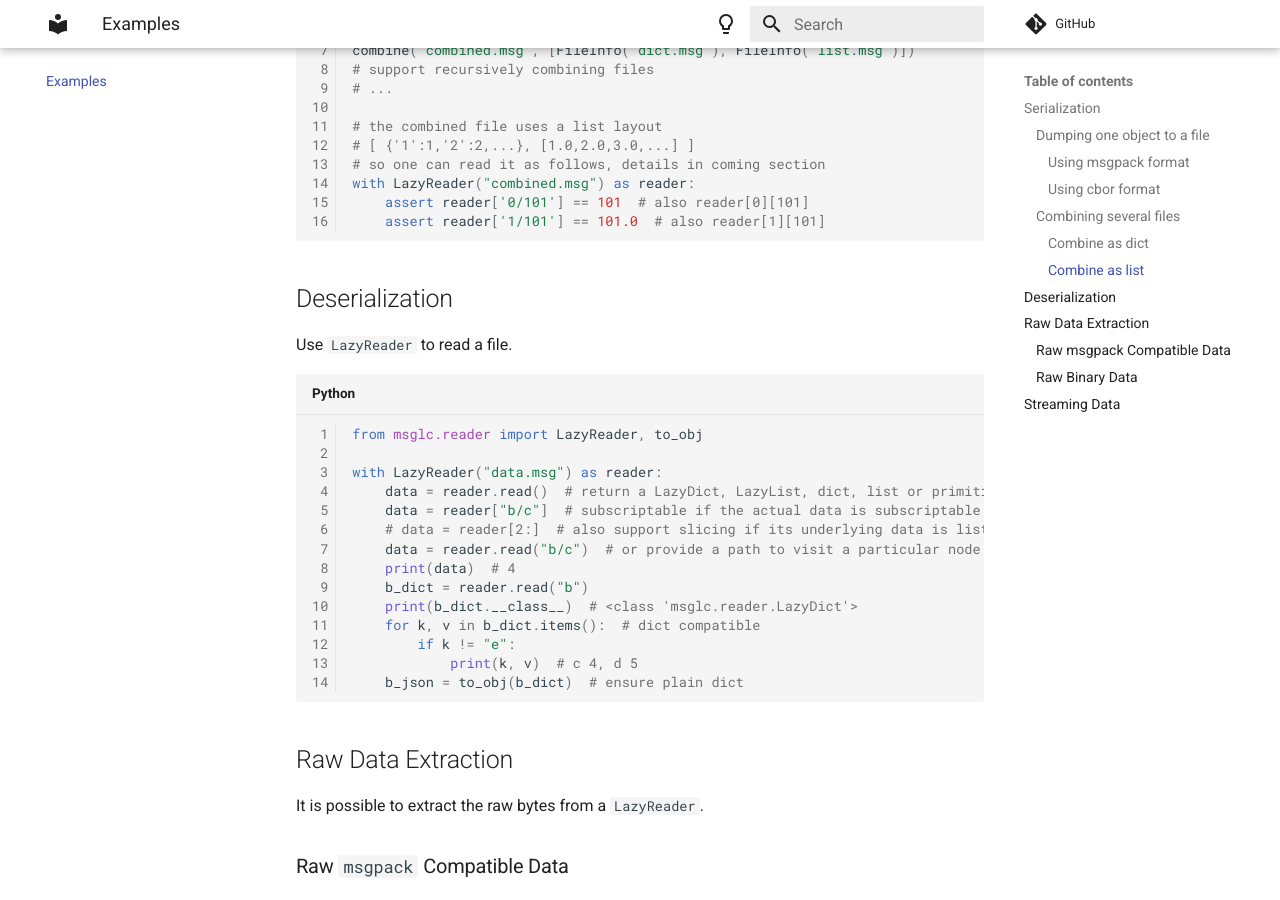
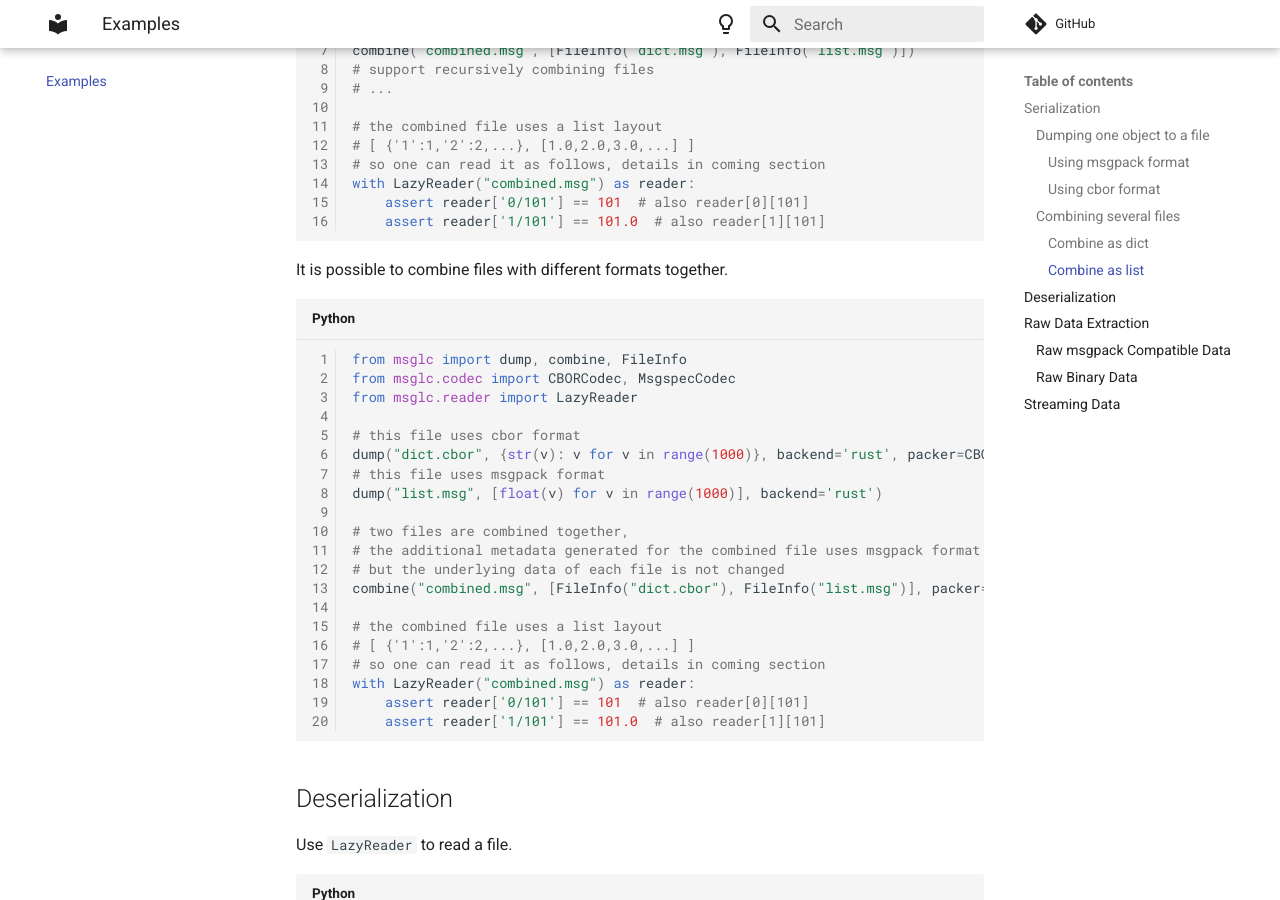
Before and after one commit to TLCFEM/msglc, an MkDocs documentation site: the page built from docs/example.md, in a window 1280 px wide and 900 px high, scrolled down 1852 px. Built offline with MkDocs 1.6.1 and Material for MkDocs 9.7.7, drawn with Linux system fonts in a browser that asks for light colours; comment, search, counter and statistics services are not loaded.

Commit message:
Add examples for combining files with different formats in documentation

````diff
--- a/docs/example.md
+++ b/docs/example.md
@@ -79,6 +79,31 @@ dump("list.msg", [float(v) for v in range(1000)])
 combine("combined.msg", [FileInfo("dict.msg"), FileInfo("list.msg")])
 # support recursively combining files
 # ...
+
+# the combined file uses a list layout
+# [ {'1':1,'2':2,...}, [1.0,2.0,3.0,...] ]
+# so one can read it as follows, details in coming section
+with LazyReader("combined.msg") as reader:
+    assert reader['0/101'] == 101  # also reader[0][101]
+    assert reader['1/101'] == 101.0  # also reader[1][101]
+```
+
+It is possible to combine files with different formats together.
+
+```python
+from msglc import dump, combine, FileInfo
+from msglc.codec import CBORCodec, MsgspecCodec
+from msglc.reader import LazyReader
+
+# this file uses cbor format
+dump("dict.cbor", {str(v): v for v in range(1000)}, backend='rust', packer=CBORCodec)
+# this file uses msgpack format
+dump("list.msg", [float(v) for v in range(1000)], backend='rust')
+
+# two files are combined together,
+# the additional metadata generated for the combined file uses msgpack format
+# but the underlying data of each file is not changed
+combine("combined.msg", [FileInfo("dict.cbor"), FileInfo("list.msg")], packer=MsgspecCodec)
 
 # the combined file uses a list layout
 # [ {'1':1,'2':2,...}, [1.0,2.0,3.0,...] ]
@@ -206,9 +231,9 @@ class DictStream(Mapping):
 ```
 
 !!! warning "length requirement"
-    Only two things will be invoked: `len()` and `.items()`.
-    Thus, `__len__(self)` and `items(self)` must be properly implemented.
-    If the length is **not** known in advance, streaming data is not feasible.
+Only two things will be invoked: `len()` and `.items()`.
+Thus, `__len__(self)` and `items(self)` must be properly implemented.
+If the length is **not** known in advance, streaming data is not feasible.
 
 With the above, one can do the following.
 
````
